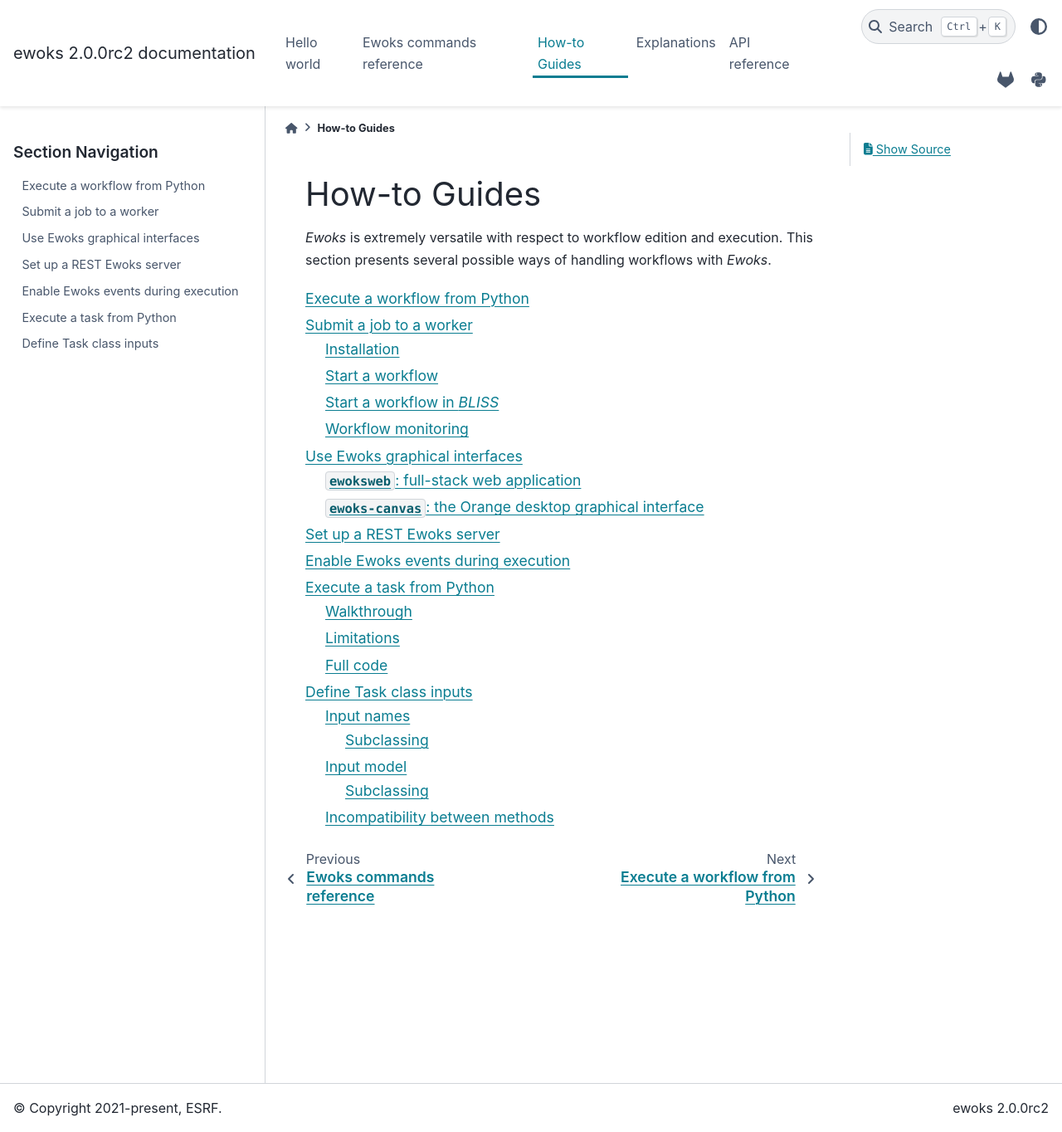
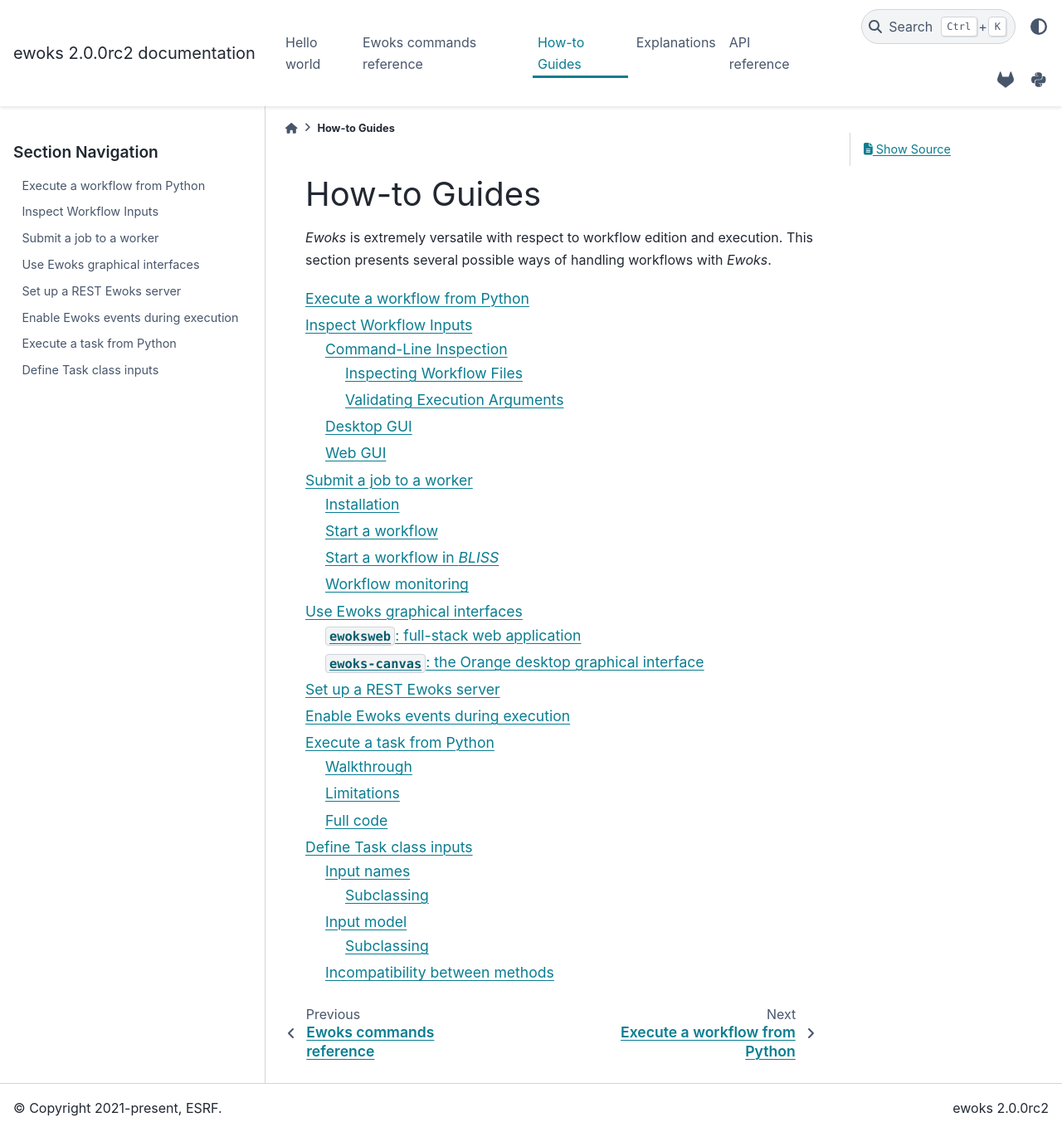
Before and after one commit to ewoks-kit/ewoks, a Sphinx documentation site: the page built from doc/howtoguides.rst, in a window 1280 px wide and 1364 px high. Shown: the whole window at 83% size. Built offline with Sphinx 7.4.7 and the PyData theme 0.15.4, drawn with Linux system fonts in a browser that asks for light colours; pages that are not in the unit, such as notebooks, are missing from menus; some of the changed lines change nothing that is shown.

Commit message:
docs: inspect workflow inputs

```diff
--- a/doc/howtoguides.rst
+++ b/doc/howtoguides.rst
@@ -7,6 +7,7 @@
 
     howtoguides/running_workflows
     howtoguides/python
+    howtoguides/inspect_workflows
     howtoguides/job
     howtoguides/gui
     howtoguides/rest
--- /dev/null
+++ b/doc/howtoguides/inspect_workflows.rst
@@ -0,0 +1,250 @@
+Inspect Workflow Inputs
+=======================
+
+Ewoks workflows use input parameters that can be configured for each node in the workflow.
+This tutorial demonstrates how to inspect these input parameters using various methods.
+
+Command-Line Inspection
+-----------------------
+
+When executing workflows, it's often helpful to inspect the available input parameters.
+You can do this directly from the command line.
+
+To list input parameters for the **demo** workflow:
+
+.. code:: bash
+
+    ewoks show demo --test
+
+This will display all input parameters defined in the workflow, along with their default values
+and the tasks they belong to:
+
+.. code:: bash
+
+    Workflow: demo
+    Id: demo
+    Description: demo
+    ╒════════╤════════════════╤═══════════════════╤═══════╕
+    │ Name   │ Value          │ Task identifier   │ Id    │
+    ╞════════╪════════════════╪═══════════════════╪═══════╡
+    │ list   │ [0, 1, 2]      │ SumList           │ task0 │
+    ├────────┼────────────────┼───────────────────┼───────┤
+    │ delay  │ 0              │ SumList           │ task0 │
+    ├────────┼────────────────┼───────────────────┼───────┤
+    │ delay  │ 0              │ SumTask           │ task1 │
+    ├────────┼────────────────┼───────────────────┼───────┤
+    │ b      │ <MISSING_DATA> │ SumTask           │ task1 │
+    ├────────┼────────────────┼───────────────────┼───────┤
+    │ a      │ 2              │ SumTask           │ task2 │
+    ├────────┼────────────────┼───────────────────┼───────┤
+    │ delay  │ 0              │ SumTask           │ task2 │
+    ├────────┼────────────────┼───────────────────┼───────┤
+    │ b      │ <MISSING_DATA> │ SumTask           │ task2 │
+    ├────────┼────────────────┼───────────────────┼───────┤
+    │ delay  │ 0              │ SumTask           │ task3 │
+    ├────────┼────────────────┼───────────────────┼───────┤
+    │ b      │ 3              │ SumTask           │ task3 │
+    ├────────┼────────────────┼───────────────────┼───────┤
+    │ delay  │ 0              │ SumTask           │ task4 │
+    ├────────┼────────────────┼───────────────────┼───────┤
+    │ b      │ 4              │ SumTask           │ task4 │
+    ├────────┼────────────────┼───────────────────┼───────┤
+    │ delay  │ 0              │ SumTask           │ task5 │
+    ├────────┼────────────────┼───────────────────┼───────┤
+    │ delay  │ 0              │ SumTask           │ task6 │
+    ├────────┼────────────────┼───────────────────┼───────┤
+    │ b      │ 6              │ SumTask           │ task6 │
+    ╘════════╧════════════════╧═══════════════════╧═══════╛
+
+The parameters with value `<MISSING_DATA>` do not have a value. When such parameters
+are required, that are tagged with `(*)`. For example:
+
+.. code:: bash
+
+    Workflow: example.json
+    Id: demo
+    Description: demo
+    ╒════════╤════════════════╤═══════════════════╤═══════╕
+    │ Name   │ Value          │ Task identifier   │ Id    │
+    ╞════════╪════════════════╪═══════════════════╪═══════╡
+    │ a⁽*⁾   │ <MISSING_DATA> │ SumTask           │ task2 │
+    ├────────┼────────────────┼───────────────────┼───────┤
+    │ list   │ [0, 1, 2]      │ SumList           │ task0 │
+    ├────────┼────────────────┼───────────────────┼───────┤
+    │ delay  │ 0              │ SumList           │ task0 │
+    ├────────┼────────────────┼───────────────────┼───────┤
+    │ b      │ <MISSING_DATA> │ SumTask           │ task1 │
+    ├────────┼────────────────┼───────────────────┼───────┤
+    │ delay  │ 0              │ SumTask           │ task1 │
+    ├────────┼────────────────┼───────────────────┼───────┤
+    │ b      │ <MISSING_DATA> │ SumTask           │ task2 │
+    ├────────┼────────────────┼───────────────────┼───────┤
+    │ delay  │ 0              │ SumTask           │ task2 │
+    ├────────┼────────────────┼───────────────────┼───────┤
+    │ b      │ 3              │ SumTask           │ task3 │
+    ├────────┼────────────────┼───────────────────┼───────┤
+    │ delay  │ 0              │ SumTask           │ task3 │
+    ├────────┼────────────────┼───────────────────┼───────┤
+    │ b      │ 4              │ SumTask           │ task4 │
+    ├────────┼────────────────┼───────────────────┼───────┤
+    │ delay  │ 0              │ SumTask           │ task4 │
+    ├────────┼────────────────┼───────────────────┼───────┤
+    │ delay  │ 0              │ SumTask           │ task5 │
+    ├────────┼────────────────┼───────────────────┼───────┤
+    │ b      │ 6              │ SumTask           │ task6 │
+    ├────────┼────────────────┼───────────────────┼───────┤
+    │ delay  │ 0              │ SumTask           │ task6 │
+    ╘════════╧════════════════╧═══════════════════╧═══════╛
+    ⁽*⁾ Value is required for execution.
+
+The parameter `a` of task `SumTask` is required and does not have a value for
+the workflow node with id `task2`.
+
+Inspecting Workflow Files
+~~~~~~~~~~~~~~~~~~~~~~~~~
+
+The `ewoks show` command can also inspect workflow definitions from a file.
+For example, you can convert a test workflow to an `.ows` (Orange Workflow Schema) file:
+
+.. code:: bash
+
+    ewoks convert acyclic1 example.ows --test
+    ewoks show example.ows
+
+Sample output:
+
+.. code:: bash
+
+    Workflow: example.ows
+    Id: acyclic1
+    Description: acyclic1
+    ╒════════╤════════════════╤═══════════════════╤══════╤═════════╕
+    │ Name   │ Value          │ Task identifier   │   Id │ Label   │
+    ╞════════╪════════════════╪═══════════════════╪══════╪═════════╡
+    │ a      │ 1              │ SumTask           │    0 │ task1   │
+    ├────────┼────────────────┼───────────────────┼──────┼─────────┤
+    │ delay  │ <MISSING_DATA> │ SumTask           │    0 │ task1   │
+    ├────────┼────────────────┼───────────────────┼──────┼─────────┤
+    │ b      │ <MISSING_DATA> │ SumTask           │    0 │ task1   │
+    ├────────┼────────────────┼───────────────────┼──────┼─────────┤
+    │ a      │ 2              │ SumTask           │    1 │ task2   │
+    ├────────┼────────────────┼───────────────────┼──────┼─────────┤
+    │ delay  │ <MISSING_DATA> │ SumTask           │    1 │ task2   │
+    ├────────┼────────────────┼───────────────────┼──────┼─────────┤
+    │ b      │ <MISSING_DATA> │ SumTask           │    1 │ task2   │
+    ├────────┼────────────────┼───────────────────┼──────┼─────────┤
+    │ delay  │ <MISSING_DATA> │ SumTask           │    2 │ task3   │
+    ├────────┼────────────────┼───────────────────┼──────┼─────────┤
+    │ b      │ 3              │ SumTask           │    2 │ task3   │
+    ├────────┼────────────────┼───────────────────┼──────┼─────────┤
+    │ delay  │ <MISSING_DATA> │ SumTask           │    3 │ task4   │
+    ├────────┼────────────────┼───────────────────┼──────┼─────────┤
+    │ b      │ 4              │ SumTask           │    3 │ task4   │
+    ├────────┼────────────────┼───────────────────┼──────┼─────────┤
+    │ delay  │ <MISSING_DATA> │ SumTask           │    4 │ task5   │
+    ├────────┼────────────────┼───────────────────┼──────┼─────────┤
+    │ delay  │ <MISSING_DATA> │ SumTask           │    5 │ task6   │
+    ├────────┼────────────────┼───────────────────┼──────┼─────────┤
+    │ b      │ 6              │ SumTask           │    5 │ task6   │
+    ╘════════╧════════════════╧═══════════════════╧══════╧═════════╛
+
+Note that workflow nodes can be identified by `Task identifier`, `Id` or `Label`.
+The later might not be available in which casethe column is omitted.
+
+Validating Execution Arguments
+~~~~~~~~~~~~~~~~~~~~~~~~~~~~~~
+
+To override workflow parameters for execution, use the `-p` option.
+
+For example:
+
+.. code:: bash
+
+    ewoks execute demo --test -p SumTask:delay=99 --input-node-id taskid
+
+Before executing, you can use `ewoks show` with the same arguments to preview the modified inputs:
+
+.. code:: bash
+
+    ewoks show demo --test -p SumTask:delay=99 --input-node-id taskid
+
+Sample output:
+
+.. code:: bash
+
+    Workflow: demo
+    Id: demo
+    Description: demo
+    ╒════════╤════════════════╤═══════════════════╤═══════╕
+    │ Name   │ Value          │ Task identifier   │ Id    │
+    ╞════════╪════════════════╪═══════════════════╪═══════╡
+    │ list   │ [0, 1, 2]      │ SumList           │ task0 │
+    ├────────┼────────────────┼───────────────────┼───────┤
+    │ delay  │ 0              │ SumList           │ task0 │
+    ├────────┼────────────────┼───────────────────┼───────┤
+    │ delay  │ 99             │ SumTask           │ task1 │
+    ├────────┼────────────────┼───────────────────┼───────┤
+    │ b      │ <MISSING_DATA> │ SumTask           │ task1 │
+    ├────────┼────────────────┼───────────────────┼───────┤
+    │ a      │ 2              │ SumTask           │ task2 │
+    ├────────┼────────────────┼───────────────────┼───────┤
+    │ delay  │ 99             │ SumTask           │ task2 │
+    ├────────┼────────────────┼───────────────────┼───────┤
+    │ b      │ <MISSING_DATA> │ SumTask           │ task2 │
+    ├────────┼────────────────┼───────────────────┼───────┤
+    │ delay  │ 99             │ SumTask           │ task3 │
+    ├────────┼────────────────┼───────────────────┼───────┤
+    │ b      │ 3              │ SumTask           │ task3 │
+    ├────────┼────────────────┼───────────────────┼───────┤
+    │ delay  │ 99             │ SumTask           │ task4 │
+    ├────────┼────────────────┼───────────────────┼───────┤
+    │ b      │ 4              │ SumTask           │ task4 │
+    ├────────┼────────────────┼───────────────────┼───────┤
+    │ delay  │ 99             │ SumTask           │ task5 │
+    ├────────┼────────────────┼───────────────────┼───────┤
+    │ delay  │ 99             │ SumTask           │ task6 │
+    ├────────┼────────────────┼───────────────────┼───────┤
+    │ b      │ 6              │ SumTask           │ task6 │
+    ╘════════╧════════════════╧═══════════════════╧═══════╛
+
+Depending on the value of `--input-node-id` you would use the `Task identifier` or `Id` column.
+
+Desktop GUI
+-----------
+
+You can also inspect parameters visually using the desktop GUI:
+
+.. code:: bash
+
+    ewoks execute demo --test --engine=orange -p SumTask:delay=99 --input-node-id taskid
+
+Double-click on each node to inspect input parameters:
+
+.. image:: images/inspect_desktop.png
+    :alt: Double-click on each node to inspect input parameters.
+
+Web GUI
+-------
+
+To inspect inputs via the web interface, convert the workflow to JSON and start the web server:
+
+.. code:: bash
+
+    ewoks convert demo example.json --test -p SumTask:delay=99 --input-node-id taskid
+
+You should see output similar to:
+
+.. code:: bash
+
+    INFO:     Started server process [92729]
+    INFO:     Uvicorn running on http://127.0.0.1:8000 (Press CTRL+C to quit)
+
+Open the workflow file from disk:
+
+.. image:: images/inspect_web_open.png
+    :alt: Open the workflow file from disk in the web UI.
+
+Double-click on each node to inspect input parameters:
+
+.. image:: images/inspect_web_node.png
+    :alt: Double-click on each node to inspect input parameters.
```
Also changed, not shown: doc/howtoguides/images/inspect_desktop.png (added), doc/howtoguides/images/inspect_web_node.png (added), doc/howtoguides/images/inspect_web_open.png (added).
